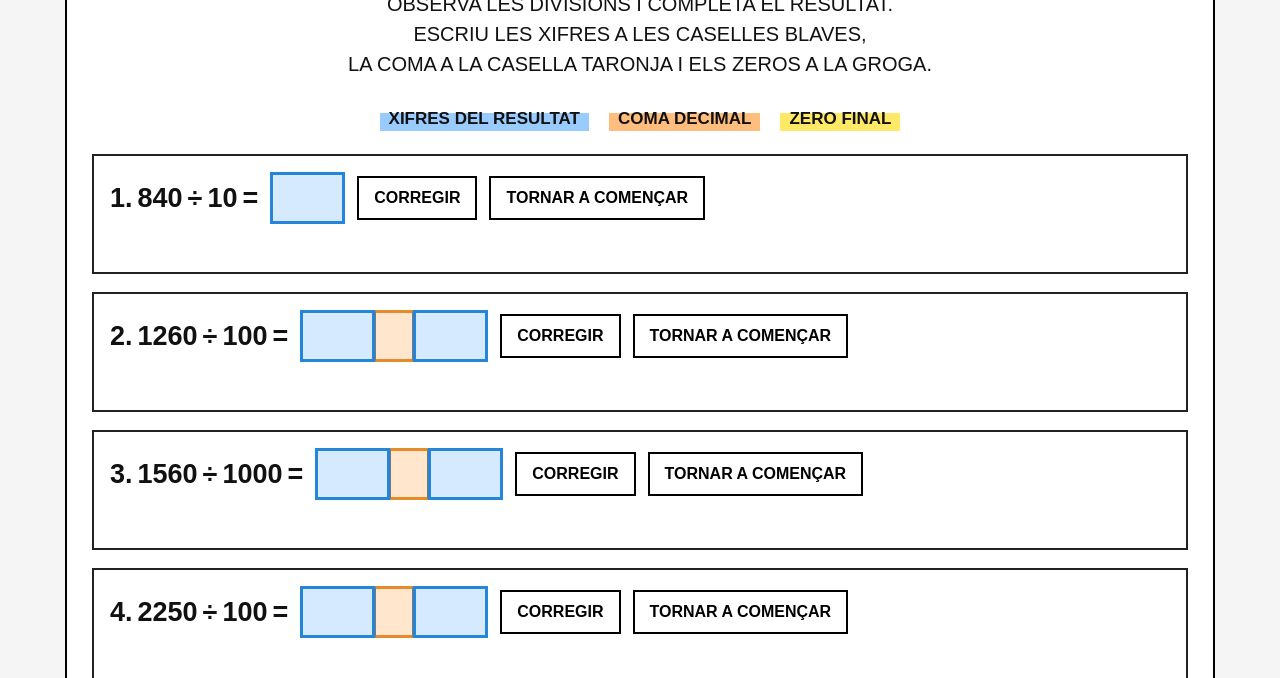
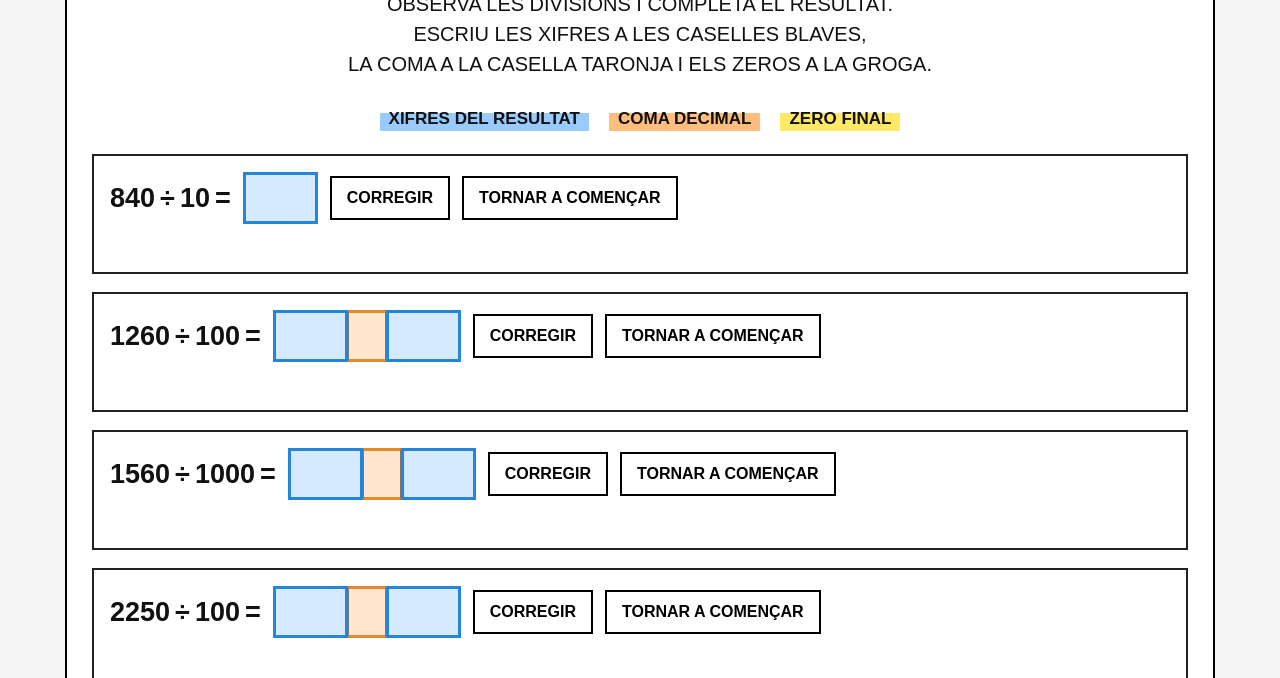
Before and after one commit to pfolch2/dividir-per-100-amb-decimals, a plain HTML site: page index.html in a window 1280 px wide. Shown: the part 122-800 px from the top of the page. Drawn offline with nearby package versions, Linux system fonts and the light colour scheme.

Commit message:
Update index.html

```diff
--- a/index.html
+++ b/index.html
@@ -465,13 +465,12 @@ function ajustarAmplada(camp) {
 
 /* CREAR L'ENUNCIAT */
 
+
 function crearEnunciat(d, i) {
 
     return `
 
         <div class="enunciat">
-
-            ${i + 1}.
 
             <span>${d.a}</span>
 
```
